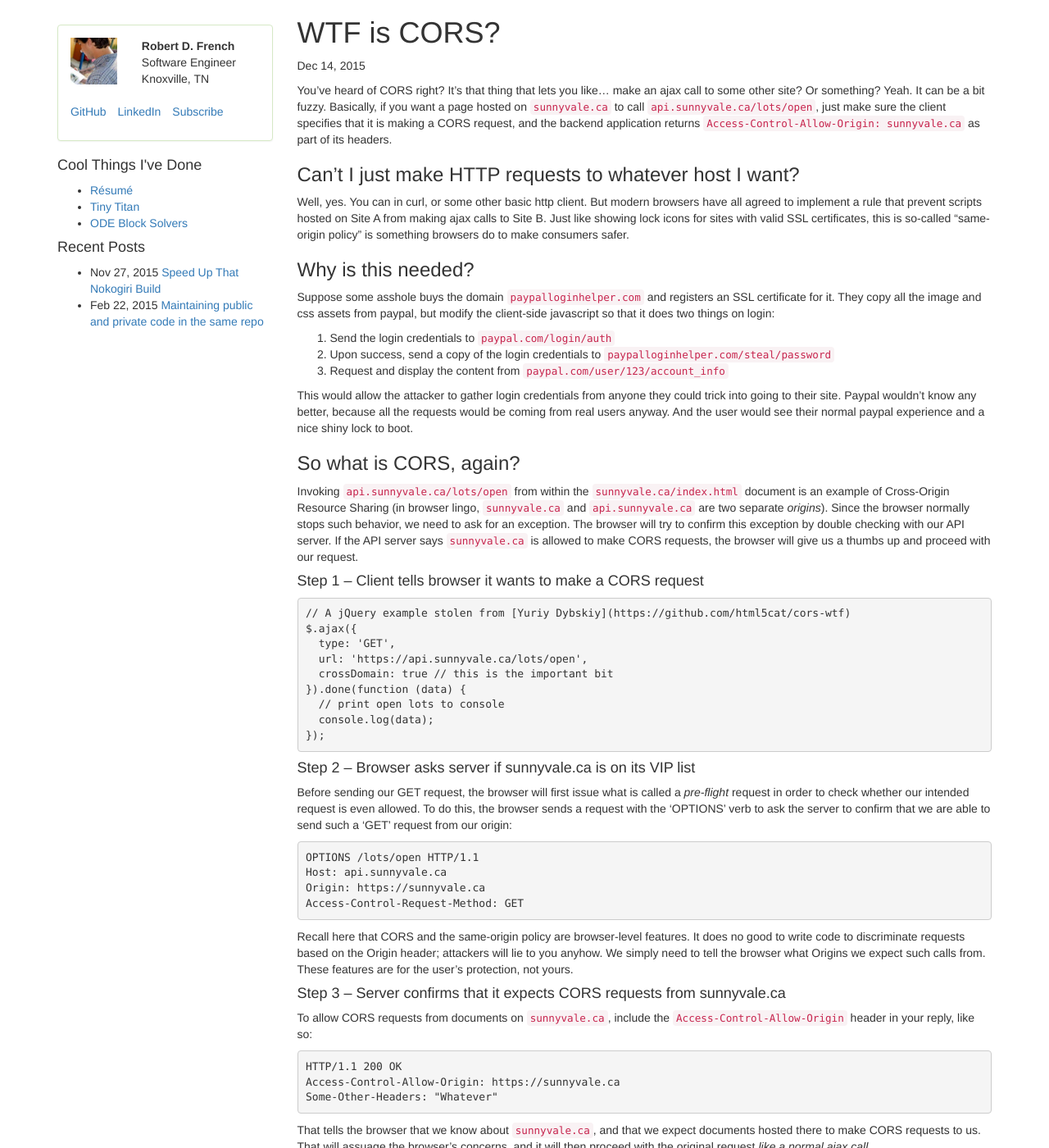
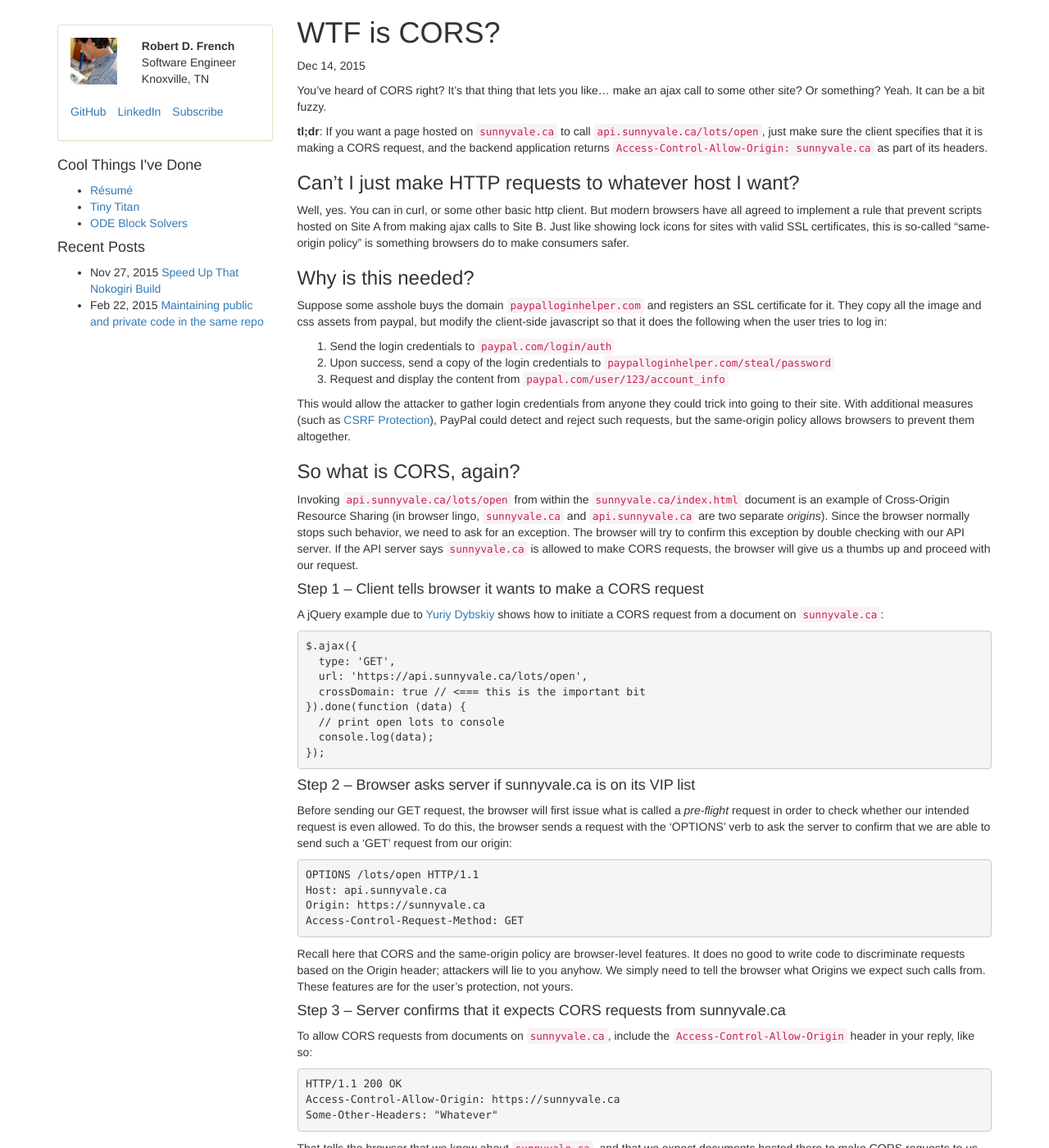
Before and after one commit to robertdfrench/robertdfrench.github.com, a Jekyll site: the page built from _posts/2015-12-14-wtf-is-cors.markdown, in a window 1280 px wide and 1400 px high. Shown: the whole window at 82% size. Built offline with Jekyll 4.4.1, drawn with Linux system fonts in a browser that asks for light colours; some of the changed text lies outside the part shown.

Commit message:
Finalize wtf-is-cors post

```diff
--- a/_posts/2015-12-14-wtf-is-cors.markdown
+++ b/_posts/2015-12-14-wtf-is-cors.markdown
@@ -4,30 +4,33 @@
 date:   2015-12-14 10:53:24
 categories: cors ajax api http header policy browser same-origin
 ---
-You've heard of CORS right? It's that thing that lets you like... make an ajax call to some other site? Or something? Yeah. It can be a bit fuzzy. Basically, if you want a page hosted on `sunnyvale.ca` to call `api.sunnyvale.ca/lots/open`, just make sure the client specifies that it is making a CORS request, and the backend application returns `Access-Control-Allow-Origin: sunnyvale.ca` as part of its headers.
+You've heard of CORS right? It's that thing that lets you like... make an ajax call to some other site? Or something? Yeah. It can be a bit fuzzy.
+
+**tl;dr**: If you want a page hosted on `sunnyvale.ca` to call `api.sunnyvale.ca/lots/open`, just make sure the client specifies that it is making a CORS request, and the backend application returns `Access-Control-Allow-Origin: sunnyvale.ca` as part of its headers.
 
 ### Can't I just make HTTP requests to whatever host I want?
 Well, yes. You can in curl, or some other basic http client. But modern browsers have all agreed to implement a rule that prevent scripts hosted on Site A from making ajax calls to Site B. Just like showing lock icons for sites with valid SSL certificates, this is so-called "same-origin policy" is something browsers do to make consumers safer.
 
 ### Why is this needed?
-Suppose some asshole buys the domain `paypalloginhelper.com` and registers an SSL certificate for it. They copy all the image and css assets from paypal, but modify the client-side javascript so that it does two things on login:
+Suppose some asshole buys the domain `paypalloginhelper.com` and registers an SSL certificate for it. They copy all the image and css assets from paypal, but modify the client-side javascript so that it does the following when the user tries to log in:
 
 1. Send the login credentials to `paypal.com/login/auth`
 1. Upon success, send a copy of the login credentials to `paypalloginhelper.com/steal/password`
 1. Request and display the content from `paypal.com/user/123/account_info`
 
-This would allow the attacker to gather login credentials from anyone they could trick into going to their site. Paypal wouldn't know any better, because all the requests would be coming from real users anyway. And the user would see their normal paypal experience and a nice shiny lock to boot.
+This would allow the attacker to gather login credentials from anyone they could trick into going to their site. With additional measures (such as [CSRF Protection](https://www.owasp.org/index.php/Cross-Site_Request_Forgery_%28CSRF%29_Prevention_Cheat_Sheet)), PayPal could detect and reject such requests, but the same-origin policy allows browsers to prevent them altogether.
 
 ### So what is CORS, again?
 Invoking `api.sunnyvale.ca/lots/open` from within the `sunnyvale.ca/index.html` document is an example of Cross-Origin Resource Sharing (in browser lingo, `sunnyvale.ca` and `api.sunnyvale.ca` are two separate *origins*). Since the browser normally stops such behavior, we need to ask for an exception. The browser will try to confirm this exception by double checking with our API server. If the API server says `sunnyvale.ca` is allowed to make CORS requests, the browser will give us a thumbs up and proceed with our request.
 
 #### Step 1 -- Client tells browser it wants to make a CORS request
+A jQuery example due to [Yuriy Dybskiy](https://github.com/html5cat/cors-wtf) shows how to initiate a CORS request from a document on `sunnyvale.ca`:
+
 {% highlight javascript %}
-// A jQuery example stolen from [Yuriy Dybskiy](https://github.com/html5cat/cors-wtf)
 $.ajax({
   type: 'GET',
   url: 'https://api.sunnyvale.ca/lots/open',
-  crossDomain: true // this is the important bit
+  crossDomain: true // <=== this is the important bit
 }).done(function (data) {
   // print open lots to console
   console.log(data);
@@ -58,8 +61,10 @@
 That tells the browser that we know about `sunnyvale.ca`, and that we expect documents hosted there to make CORS requests to us. That will assuage the browser's concerns, and it will then proceed with the original request *like a normal ajax call*.
 
 ### Why can't browsers just assume that subdomains are safe?
-In most cases, `whatever.com` and `api.whatever.com` will be managed by the same team. So why not just have browsers trust requests to `*.whatever.com`? Think about sites like GitHub that allow users to manage content on their own subdomains. Similar to the hypothetical PayPal example above, a malicious user could register the name `developerlogin` and then control content for the browser origin `developerlogin.github.com`. Explicitly specifying which origins are allowed to make CORS requests prevents this means of leveraging a users' browser in a data-sniffing attack.
+In most cases, `whatever.com` and `api.whatever.com` will be managed by the same team. So why not just have browsers trust requests to `*.whatever.com`?
+
+Think about sites like GitHub that allow users to manage content on their own subdomains. Similar to the hypothetical PayPal example above, a malicious user could register the name `developerlogin` and then control content for the browser origin `developerlogin.github.com`. Explicitly specifying which origins are allowed to make CORS requests prevents this means of leveraging a users' browser in a data-sniffing attack.
 
 ### References
-1. [HTTP Access Control (CORS)](https://developer.mozilla.org/en-US/docs/Web/HTTP/Access_control_CORS). [Mozilla Developer Network](https://developer.mozilla.org/en-US/).
-1. [CORS W.T.F.?! or 'What is the best way to play with cors locally?'](https://github.com/html5cat/cors-wtf). [Yuriy Dybskiy](http://dybskiy.com/).
+1. [HTTP Access Control (CORS)](https://developer.mozilla.org/en-US/docs/Web/HTTP/Access_control_CORS) -- [Mozilla Developer Network](https://developer.mozilla.org/en-US/).
+1. [CORS W.T.F.?! or 'What is the best way to play with cors locally?'](https://github.com/html5cat/cors-wtf) -- [Yuriy Dybskiy](http://dybskiy.com/).
```
